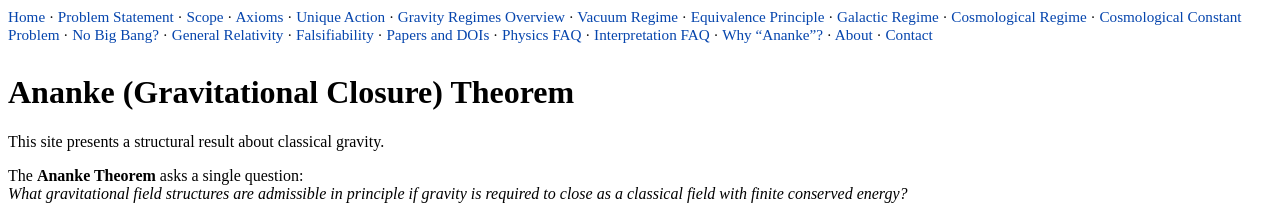
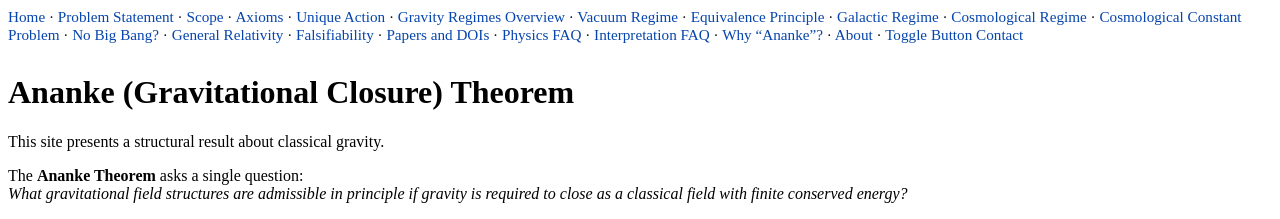
Before and after one commit to ananke-research/ananke-theorem, a Jekyll site: the page built from index.md, in a window 1280 px wide. Shown: the top 219 px of the page. Built offline with Jekyll 4.4.1, drawn with Linux system fonts in a browser that asks for light colours.

Commit message:
Add link to Toggle Button page in default layout

```diff
--- a/_layouts/default.html
+++ b/_layouts/default.html
@@ -60,6 +60,7 @@
   <a href="/pages/interpretation-faq/">Interpretation FAQ</a> ·
   <a href="/pages/why-ananke/">Why “Ananke”?</a> ·
   <a href="/pages/about/">About</a> ·
+  <a href="/pages/toggle-button/">Toggle Button</a>
   <a href="/pages/contact/">Contact</a>
 </nav>
 
```
